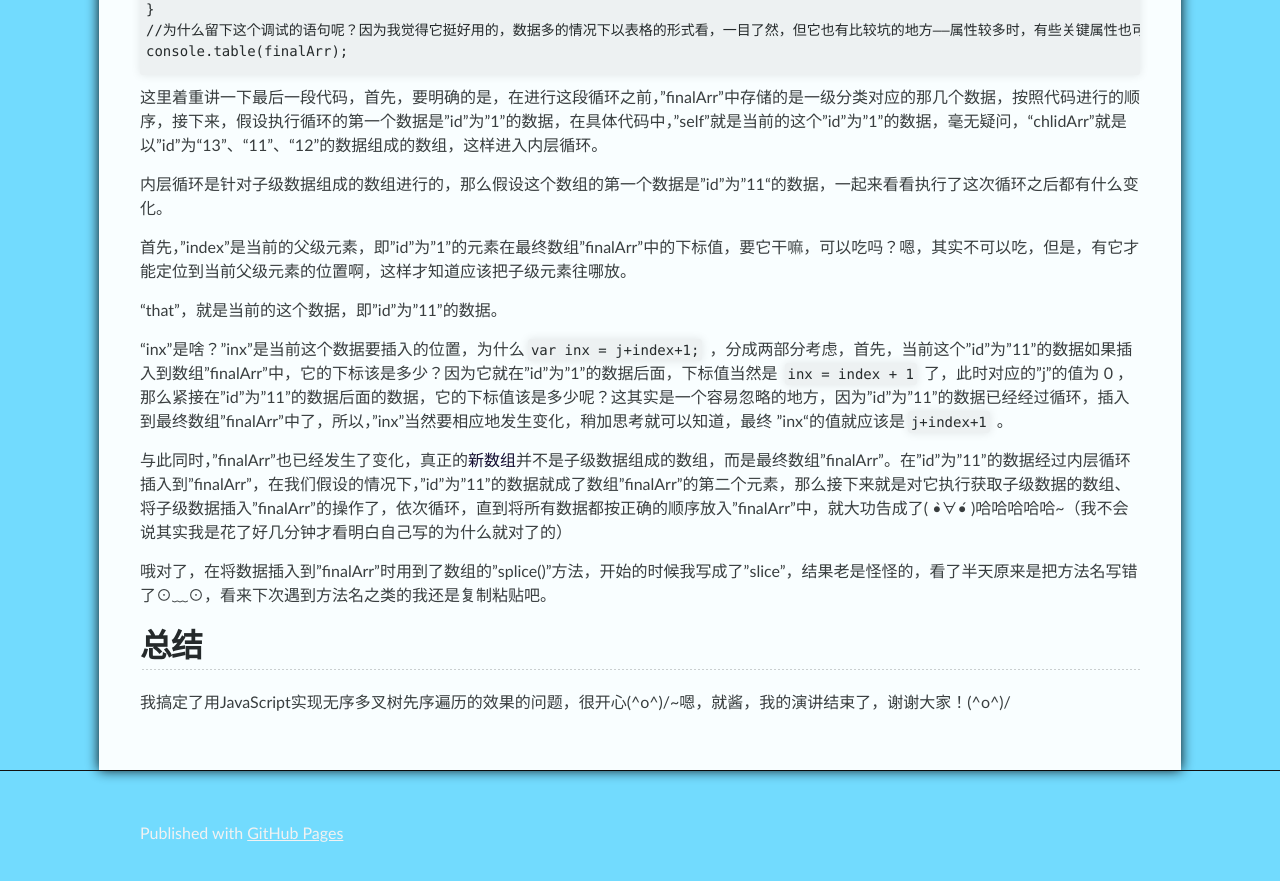
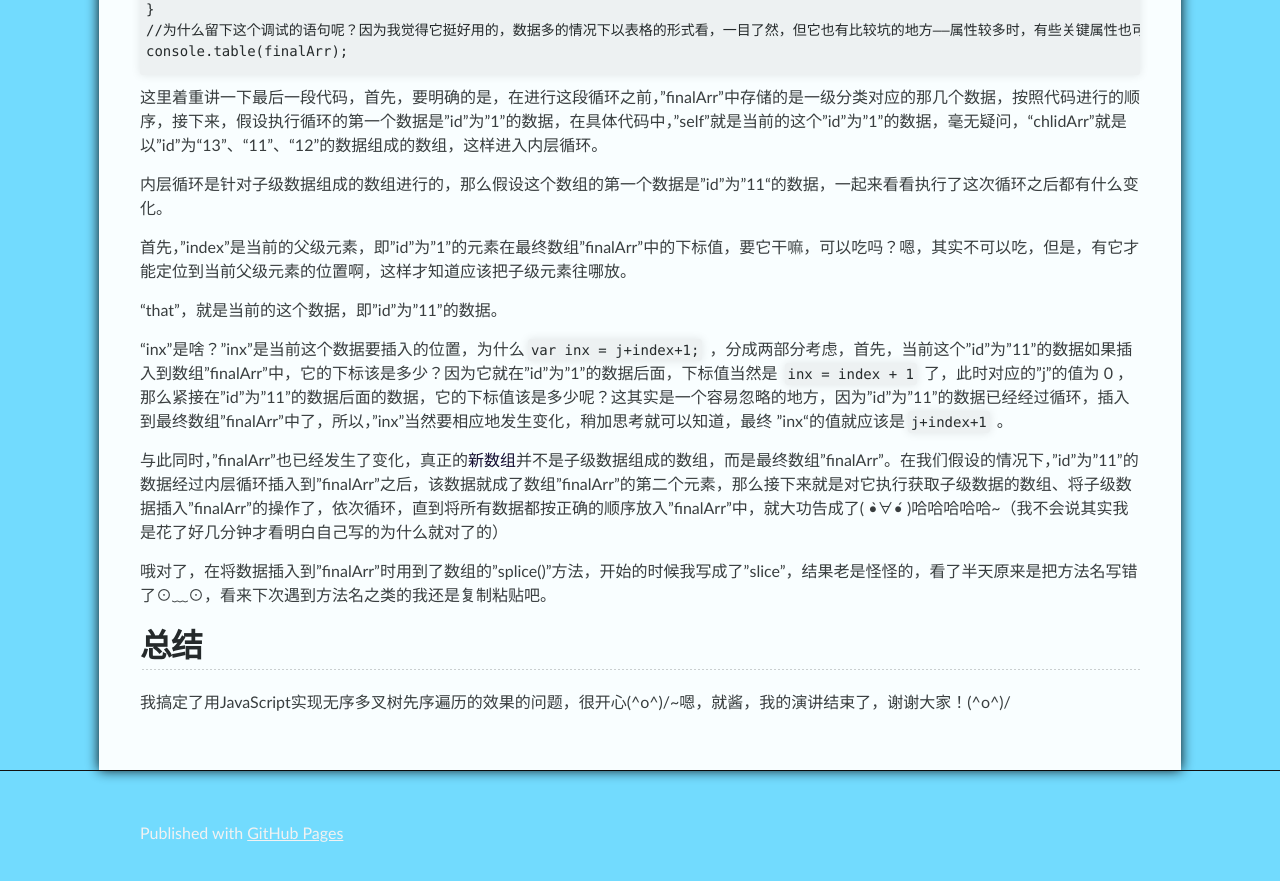
Before and after one commit to wznonstop/wznonstop.github.io, a Jekyll site: the page built from _posts/2015-11-23-JavaScript实现无序多叉树先序遍历的效果.md, in a window 1280 px wide and 900 px high, scrolled down 7885 px. Shown: the top 881 px of the window. Built offline with Jekyll 4.4.1, drawn with Linux system fonts in a browser that asks for light colours; some of the changed text lies outside the part shown.

Commit message:
A file was deleted

```diff
--- a/_posts/2015-11-23-JavaScript实现无序多叉树先序遍历的效果.md
+++ b/_posts/2015-11-23-JavaScript实现无序多叉树先序遍历的效果.md
@@ -133,7 +133,7 @@
 ![list](https://raw.githubusercontent.com/wznonstop/wznonstop.github.io/master/images/2015-11-23-list.png)
 
 
-注意看id那一列，每个数据每个数据的父级一定在数据的前面，且是相连的，这里描述得不太准确，举个例子，比如说这样的一个排序：
+注意看id那一列，每个数据的父级一定在该数据的前面，且与它的父级是相连的，这里描述得不太准确，举个例子，比如说这样的一个排序：
 
     1>1-1>1-2>1-1-1
 
@@ -310,7 +310,7 @@
 
 "inx"是啥？"inx"是当前这个数据要插入的位置，为什么`var inx = j+index+1;` ，分成两部分考虑，首先，当前这个"id"为"11"的数据如果插入到数组"finalArr"中，它的下标该是多少？因为它就在"id"为"1"的数据后面，下标值当然是 `inx = index + 1` 了，此时对应的"j"的值为 0 ，那么紧接在"id"为"11"的数据后面的数据，它的下标值该是多少呢？这其实是一个容易忽略的地方，因为"id"为"11"的数据已经经过循环，插入到最终数组"finalArr"中了，所以，"inx"当然要相应地发生变化，稍加思考就可以知道，最终 ”inx“的值就应该是`j+index+1` 。
 
-与此同时，"finalArr"也已经发生了变化，真正的<a href="#newArray">新数组</a>并不是子级数据组成的数组，而是最终数组"finalArr"。在"id"为"11"的数据经过内层循环插入到"finalArr"，在我们假设的情况下，"id"为"11"的数据就成了数组"finalArr"的第二个元素，那么接下来就是对它执行获取子级数据的数组、将子级数据插入"finalArr"的操作了，依次循环，直到将所有数据都按正确的顺序放入"finalArr"中，就大功告成了( •̀∀•́ )哈哈哈哈哈~（我不会说其实我是花了好几分钟才看明白自己写的为什么就对了的）
+与此同时，"finalArr"也已经发生了变化，真正的<a href="#newArray">新数组</a>并不是子级数据组成的数组，而是最终数组"finalArr"。在我们假设的情况下，"id"为"11"的数据经过内层循环插入到"finalArr"之后，该数据就成了数组"finalArr"的第二个元素，那么接下来就是对它执行获取子级数据的数组、将子级数据插入"finalArr"的操作了，依次循环，直到将所有数据都按正确的顺序放入"finalArr"中，就大功告成了( •̀∀•́ )哈哈哈哈哈~（我不会说其实我是花了好几分钟才看明白自己写的为什么就对了的）
 
 哦对了，在将数据插入到"finalArr"时用到了数组的"splice()"方法，开始的时候我写成了"slice"，结果老是怪怪的，看了半天原来是把方法名写错了⊙﹏⊙，看来下次遇到方法名之类的我还是复制粘贴吧。
 
```
Also changed, not shown: _posts/2015-10-19-实习感想及接下来的学习计划.md (deleted, +0 -20 lines).
